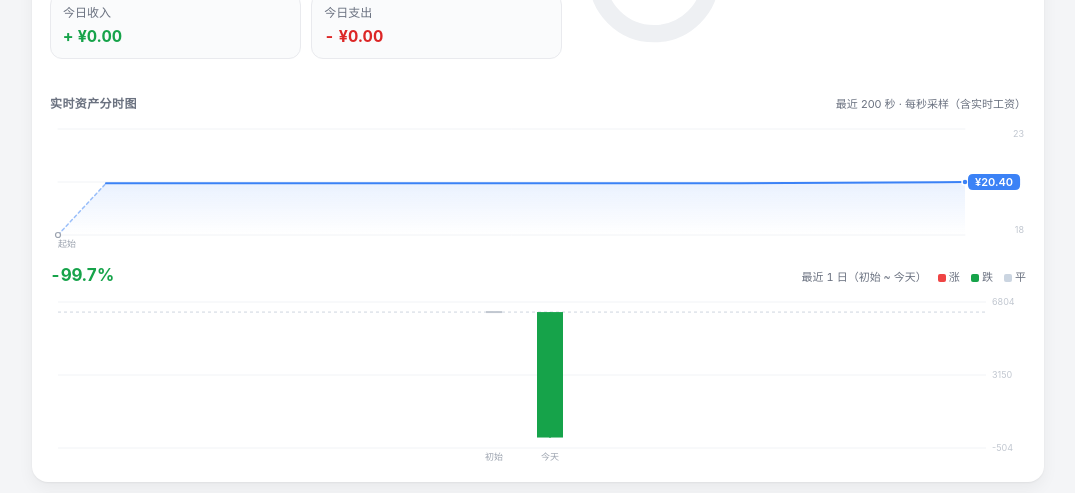
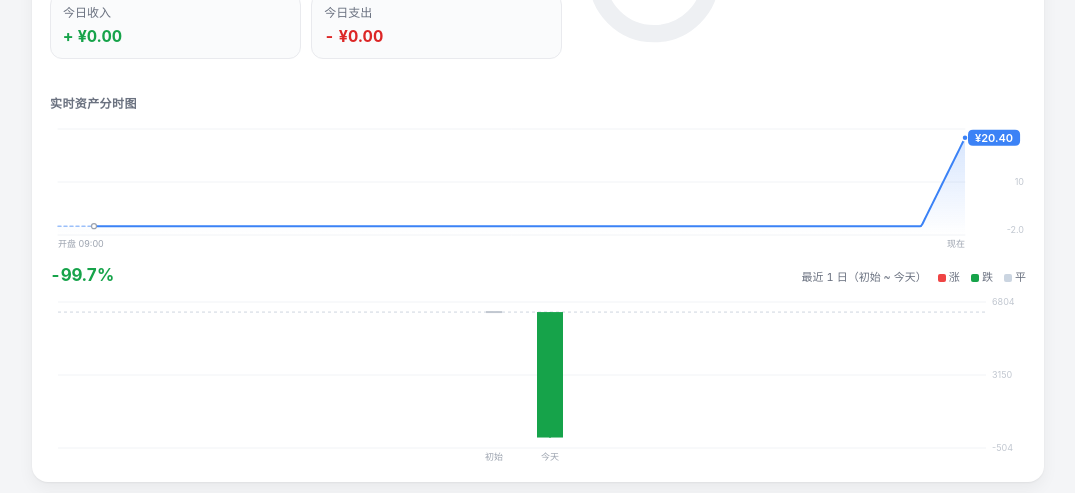
Before and after one commit to yumiziben/my-capital, a plain HTML site: page index.html in a window 1280 px wide. Shown: the part 295-788 px from the top of the page, without its empty margins (102-1177 px from the left). Drawn offline with Linux system fonts and the light colour scheme.

Commit message:
Add files via upload

```diff
--- a/index.html
+++ b/index.html
@@ -508,7 +508,6 @@
         <div class="chart-block">
           <div class="chart-head">
             <div class="card-title">实时资产分时图</div>
-            <div class="chart-legend">最近 200 秒 · 每秒采样（含实时工资）</div>
           </div>
           <canvas id="lineChart" class="chart-canvas"></canvas>
         </div>
@@ -1055,7 +1054,6 @@ function settleTodaySalary() {
   settle = { date: todayStr(now), settled: true, ts: now.getTime(), txId: tx.id, amount: pay };
   saveJSON(K_SETTLE, settle);
   renderAll();
-  pushHistory(currentVirtualAsset);
   drawCharts();
 }
 
@@ -1186,7 +1184,6 @@ function renderDashboard() {
   // 环形图已移出秒级刷新：只随记账/落袋/账户变更（renderAll）重绘
 
   // 折线采样 + 双图重绘
-  pushHistory(currentVirtualAsset);
   drawCharts(now);
 }
 
@@ -1330,12 +1327,35 @@ function chartTheme() {
   };
 }
 
-var assetHistory = [];
-var HISTORY_MAX = 200;
-
-function pushHistory(v) {
-  assetHistory.push({ ts: Date.now(), v: v });
-  if (assetHistory.length > HISTORY_MAX) assetHistory.shift();
+/* =========================================================
+ *  今日分时：数据源 = 今天 0 点开盘 → 现在
+ *  旧版只保留最近 200 秒的滚动采样数组，一刷新就丢、没有连贯感；
+ *  现在【不存任何历史采样】，每次需要时从流水 + 虚拟工资回放重建：
+ *    - 开盘 = 今天 0 点的资产（昨晚自动结算已计入余额，今天工资/流水从 0 起算）；
+ *    - 分钟级采样 virtualAt()（全天最多 360 档）+ 每笔流水的精确跳变点；
+ *    - 实时点（当前动态总资产）绘制时每秒追加，红绿跳动只影响今天；
+ *    - 跨天自动重置：day 变了整个序列重建，天然从新一天 0 点开始画。
+ *  日 K 线继续承载长期历史趋势，两者互不影响。
+ * ========================================================= */
+var todaySeries = { day: '', ver: -1, min: -1, pts: [] };   // 分钟级采样缓存（不含实时点）
+
+function rebuildTodaySeries(today, now, baseNet, settleTs, todayStart) {
+  var elapsed = Math.max(1000, now - todayStart);
+  var n = Math.max(2, Math.min(360, Math.ceil(elapsed / 60000)));   // 1 分钟一档，全天最多 360 档
+  var pts = [];
+  for (var i = 0; i <= n; i++) {
+    var t = todayStart + Math.round(i / n * elapsed);
+    pts.push({ ts: t, v: virtualAt(Math.min(t, now), baseNet, settleTs, todayStart) });
+  }
+  // 精确跳变点：今天 0 点后的每笔流水按真实时刻插入
+  // （转账/还款不影响净资产，画出来是平段；跳变瞬间不会因分钟采样而被抹平）
+  transactions.forEach(function (tx) {
+    if (tx.ts > todayStart && tx.ts <= now) {
+      pts.push({ ts: tx.ts, v: virtualAt(tx.ts, baseNet, settleTs, todayStart) });
+    }
+  });
+  pts.sort(function (a, b) { return a.ts - b.ts; });
+  todaySeries = { day: today, ver: txVersion, min: Math.floor(now / 60000), pts: pts };
 }
 
 function prepareCanvas(cv) {
@@ -1357,13 +1377,9 @@ function shortMoney(v) {
   return v.toFixed(a < 10 ? 1 : 0);
 }
 
-/* 图一：实时资产分时折线（数据源 currentVirtualAsset）
- * 三条规则：
- *   1) 右侧刻度 + 实时金额药丸标签：留白按文字实测宽度动态计算，任何屏幕宽度都不会被裁切；
- *   2) Y 轴强制包含 0 基线：全正数时底部就是 0，有负数时取 min(0, 最低值)，
- *      换算比例 = 资产 / 最高值，直观体现"从 0 开始积累"；
- *   3) 最左端固定一个"起始"锚点（记账史开始前的资产总和，从零起步就是 0），
- *      曲线永远从左端连过来，刷新页面也不会凭空从中间开始画。 */
+/* 记账史开始前的资产总和（当前净资产 − 全部流水影响）。
+ * 用途：日 K 线自动基准（klineBase）与第一天的昨收参照；
+ * 今日分时图不再使用它（开盘 = 今天 0 点资产，见 rebuildTodaySeries）。 */
 var lineAnchorCache = { ver: -1, v: 0 };
 function lineAnchorValue() {
   if (lineAnchorCache.ver !== txVersion) {
@@ -1394,38 +1410,54 @@ function roundRectPath(ctx, x, y, w, h, r) {
   ctx.closePath();
 }
 
-function drawLineChart() {
+/* 图一：今日资产分时（今天 0 点开盘 → 现在，数据源 currentVirtualAsset）
+ * 规则：
+ *   1) X 轴 = 今天 0 点 → 现在；左下角刻度为"开盘 + 今天第一笔流水或上班时间"
+ *      （两者取较早者），右下角为"现在"；
+ *   2) 最左侧开盘价经一小段虚线引入，曲线从开盘连到现在，刷新不丢、跨天自动重置；
+ *   3) Y 轴自适应包含今日最高 / 最低点；跨度不足 5 元时以最新值为中心 ±2.5，
+ *      微小的工资上涨也占满画面；
+ *   4) 贝塞尔中点平滑（面积与实线共用 smoothTo），首尾端点严格贴合真实值；
+ *   5) 右侧刻度 + 实时金额药丸：留白按文字实测宽度动态计算，任何屏幕不裁切。 */
+function drawLineChart(nowMs) {
   var cv = $('lineChart');
   if (!cv || !cv.clientWidth) return;
   var p = prepareCanvas(cv), ctx = p.ctx, W = p.w, H = p.h;
   var padL = 8, padT = 10, padB = 16;
-  var data = assetHistory;
   var tc = chartTheme();
+  var now = nowMs || Date.now();
+  var today = todayStr(new Date(now));
+  var todayStart = dayStartOf(now);
+  var baseNet = staticNet();
+  var settleTs = (settle && settle.settled) ? settle.ts : Infinity;
 
   ctx.font = '10px -apple-system, BlinkMacSystemFont, sans-serif';
-  if (data.length < 2) {
-    ctx.fillStyle = tc.axis2;
-    ctx.fillText('正在采集数据…', padL, H / 2);
-    return;
-  }
-
-  /* ---- 1. Y 轴取值：围绕最近 200 秒的"流动窗口" ----
-   * 不再把 0 强行纳入范围：资产基数大、每秒增量小时，0 基线会把曲线压成顶部的一条死平线。
-   * 规则：取窗口内极值；若跨度不足 5 元，以最新值为中心强制 ±2.5（并保证包住所有点），
-   * 让微小的"阶梯式"上涨占满画面、清晰可见。
-   * 起始锚点可能落在范围之外，绘制时会钳到画布边缘（虚线从边缘引入）。 */
+
+  /* ---- 数据：分钟级采样缓存 + 每秒追加的实时点 ----
+   * 缓存失效：跨天（自动重置）/ 流水变动 / 跨分钟 → 重建回放序列 */
+  if (todaySeries.day !== today || todaySeries.ver !== txVersion ||
+      todaySeries.min !== Math.floor(now / 60000)) {
+    rebuildTodaySeries(today, now, baseNet, settleTs, todayStart);
+  }
+  var pts = todaySeries.pts.slice();
+  pts.push({ ts: now, v: currentVirtualAsset });
+  if (pts.length < 2) return;
+
+  var lastV = currentVirtualAsset;
+
+  /* ---- 1. Y 轴：今日最高 / 最低自适应 ---- */
   var vLo = Infinity, vHi = -Infinity;
-  for (var i = 0; i < data.length; i++) {
-    if (data[i].v < vLo) vLo = data[i].v;
-    if (data[i].v > vHi) vHi = data[i].v;
-  }
-  var lastV = data[data.length - 1].v;
-  var MIN_SPAN = 5;                                          // 最小可视跨度（元）
+  for (var i = 0; i < pts.length; i++) {
+    if (pts[i].v < vLo) vLo = pts[i].v;
+    if (pts[i].v > vHi) vHi = pts[i].v;
+  }
+  var vmin, vmax;
+  var MIN_SPAN = 5;
   if (vHi - vLo < MIN_SPAN) {
     vmin = Math.min(vLo, lastV - MIN_SPAN / 2);              // 最新值 ±2.5 为核心
     vmax = Math.max(vHi, lastV + MIN_SPAN / 2);
   } else {
-    var padSpan = (vHi - vLo) * 0.1;                         // 正常波动：上下各留 10%
+    var padSpan = (vHi - vLo) * 0.1;                         // 上下各留 10%
     vmin = vLo - padSpan;
     vmax = vHi + padSpan;
   }
@@ -1450,39 +1482,27 @@ function drawLineChart() {
   var padR = Math.max(Math.ceil(axisW) + 10, Math.ceil(tagW) + 8, 40);
   var plotW = W - padL - padR, plotH = H - padT - padB;
 
-  /* ---- 3. X 轴：最左 10%（最多 48px）留给"起始 → 第一个实时点"的过渡段 ---- */
-  var anchorX = padL;
-  var curveX = padL + Math.min(plotW * 0.1, 48);
-  var curveW = padL + plotW - curveX;
-  function X(n) { return curveX + n / (data.length - 1) * curveW; }
+  /* ---- 3. X 轴：今天 0 点 → 现在；最左 8%（≤36px）留给开盘虚线引入段 ---- */
+  var leadX = padL + Math.min(plotW * 0.08, 36);
+  var daySpan = Math.max(1, now - todayStart);
+  function X(ts) { return leadX + (ts - todayStart) / daySpan * (padL + plotW - leadX); }
   function Y(v) { return padT + (1 - (v - vmin) / span) * plotH; }
 
-  // 起始锚点：值可能在新窗口范围之外，钳到画布上下边缘，虚线从边缘引入
-  var anchorV = lineAnchorValue();
-  var anchorPt = { x: anchorX, y: Math.max(padT, Math.min(padT + plotH, Y(anchorV))) };
-  var pts = [];
-  for (var j = 0; j < data.length; j++) pts.push({ x: X(j), y: Y(data[j].v) });
-  var last = pts[pts.length - 1];
+  for (var j = 0; j < pts.length; j++) pts[j] = { x: X(pts[j].ts), y: Y(pts[j].v) };
+  var first = pts[0];                                       // 开盘点（今天 0 点）
+  var last = pts[pts.length - 1];                           // 实时点
 
   // 实时金额药丸的几何位置（先算好，后面的刻度文字要避让它）
   var tagH = 16;
   var tagX = padL + plotW + 3;
   var tagY = Math.max(padT, Math.min(padT + plotH - tagH, last.y - tagH / 2));
 
-  /* ---- 网格 / 0 基线 / 右侧刻度 ---- */
+  /* ---- 网格 / 右侧刻度 ---- */
   ctx.strokeStyle = tc.grid;
   ctx.lineWidth = 1;
   for (var g = 0; g <= 2; g++) {
     var gy = padT + g / 2 * plotH;
     ctx.beginPath(); ctx.moveTo(padL, gy); ctx.lineTo(padL + plotW, gy); ctx.stroke();
-  }
-  // 0 基线略微加重，强调"从底部往上积累"的起点
-  if (Math.abs(vmin) < 0.005) {
-    ctx.strokeStyle = tc.flat;
-    ctx.beginPath();
-    ctx.moveTo(padL, padT + plotH);
-    ctx.lineTo(padL + plotW, padT + plotH);
-    ctx.stroke();
   }
   ctx.font = axisFont;
   ctx.fillStyle = tc.axis;
@@ -1499,9 +1519,8 @@ function drawLineChart() {
   ctx.textBaseline = 'alphabetic';
 
   /* ---- 平滑贝塞尔路径：以相邻采样点的中点为端点、真实采样点为控制点 ----
-   * 曲线恒过每段中点、始终从首个真实点出发、终止于最后一个真实点，
-   * 采样点的高度（金额）不被篡改；垂直暴跌的拐弯处形成圆滑"滑梯"，
-   * 每秒几分的工资上涨呈现连续缓慢上扬的弧度。 */
+   * 曲线恒过每段中点、始终从开盘点出发、终止于实时点，采样高度不被篡改；
+   * 流水跳变的拐弯处形成圆滑"滑梯"，工资的连续缓升呈现优美弧度。 */
   function smoothTo() {
     for (var s = 1; s < pts.length - 1; s++) {
       var mx = (pts[s].x + pts[s + 1].x) / 2;
@@ -1511,35 +1530,35 @@ function drawLineChart() {
     ctx.lineTo(last.x, last.y);
   }
 
-  /* ---- 面积：从起始锚点铺到底部，整片渐变（边界走同一条平滑曲线） ---- */
+  /* ---- 面积：从开盘水平线铺到底部，整片渐变（边界走同一条平滑曲线） ---- */
   var grad = ctx.createLinearGradient(0, padT, 0, padT + plotH);
   grad.addColorStop(0, tc.fillTop);
   grad.addColorStop(1, tc.fillBottom);
   ctx.beginPath();
-  ctx.moveTo(anchorPt.x, anchorPt.y);
-  ctx.lineTo(pts[0].x, pts[0].y);
+  ctx.moveTo(padL, first.y);
+  ctx.lineTo(first.x, first.y);
   smoothTo();
   ctx.lineTo(last.x, padT + plotH);
-  ctx.lineTo(anchorPt.x, padT + plotH);
+  ctx.lineTo(padL, padT + plotH);
   ctx.closePath();
   ctx.fillStyle = grad;
   ctx.fill();
 
-  /* ---- 起始段：虚线弱化，读作"历史/起点段" ---- */
+  /* ---- 开盘引入段：虚线弱化，读作"今天从开盘价起步" ---- */
   ctx.save();
   ctx.globalAlpha = .5;
   ctx.setLineDash([3, 3]);
   ctx.strokeStyle = tc.line;
   ctx.lineWidth = 1.5;
   ctx.beginPath();
-  ctx.moveTo(anchorPt.x, anchorPt.y);
-  ctx.lineTo(pts[0].x, pts[0].y);
+  ctx.moveTo(padL, first.y);
+  ctx.lineTo(first.x, first.y);
   ctx.stroke();
   ctx.restore();
 
   /* ---- 实时段：平滑贝塞尔实线 + 圆头（首尾端点严格贴合真实值） ---- */
   ctx.beginPath();
-  ctx.moveTo(pts[0].x, pts[0].y);
+  ctx.moveTo(first.x, first.y);
   smoothTo();
   ctx.strokeStyle = tc.line;
   ctx.lineWidth = 2;
@@ -1547,18 +1566,34 @@ function drawLineChart() {
   ctx.lineCap = 'round';
   ctx.stroke();
 
-  /* ---- 起始锚点：空心小圆 + "起始"字样 ---- */
+  /* ---- 开盘锚点：空心小圆 ---- */
   ctx.beginPath();
-  ctx.arc(anchorPt.x, anchorPt.y, 2.5, 0, Math.PI * 2);
+  ctx.arc(first.x, first.y, 2.5, 0, Math.PI * 2);
   ctx.fillStyle = tc.bodyBg;
   ctx.fill();
   ctx.strokeStyle = tc.axis2;
   ctx.lineWidth = 1.2;
   ctx.stroke();
+
+  /* ---- X 轴刻度：左 = 开盘 + 今天第一笔流水/上班时间（取较早），右 = 现在 ---- */
+  var firstAct = null;
+  transactions.forEach(function (tx) {
+    if (tx.ts >= todayStart && tx.ts <= now && (firstAct === null || tx.ts < firstAct)) firstAct = tx.ts;
+  });
+  if (settings.autoAccrual) {
+    var ws = payBounds(now).start;
+    if (ws >= todayStart && ws <= now && (firstAct === null || ws < firstAct)) firstAct = ws;
+  }
+  function fmtHM(t) {
+    var d = new Date(t);
+    return ('0' + d.getHours()).slice(-2) + ':' + ('0' + d.getMinutes()).slice(-2);
+  }
   ctx.fillStyle = tc.axis2;
   ctx.font = axisFont;
   ctx.textAlign = 'left';
-  ctx.fillText('起始', anchorPt.x, H - 4);
+  ctx.fillText('开盘' + (firstAct ? ' ' + fmtHM(firstAct) : ''), padL, H - 4);
+  ctx.textAlign = 'right';
+  ctx.fillText('现在', padL + plotW, H - 4);
 
   /* ---- 末端圆点 ---- */
   ctx.beginPath();
@@ -1984,7 +2019,7 @@ function klineHit(clientX, cv) {
 })();
 
 function drawCharts(nowMs) {
-  drawLineChart();
+  drawLineChart(nowMs);
   drawKlineChart(nowMs);
 }
 
@@ -2296,7 +2331,6 @@ $('btnAddTx').addEventListener('click', function () {
   $('fAmount').value = '';
   $('fNote').value = '';
   renderAll();
-  pushHistory(currentVirtualAsset);   // 收支会让折线跳变；转账/还款不改变净资产，曲线保持平稳
   drawCharts();
 });
 
@@ -2363,7 +2397,6 @@ $('txList').addEventListener('click', function (e) {
     saveJSON(K_ACC, accounts);
   }
   renderAll();
-  pushHistory(currentVirtualAsset);
   drawCharts();
 });
 
@@ -2427,7 +2460,6 @@ function confirmRepay() {
 
   repayMask.classList.remove('show');
   renderAll();
-  pushHistory(currentVirtualAsset);   // 总净资产不变，折线保持平稳
   drawCharts();
 }
 
@@ -2576,7 +2608,6 @@ $('btnSaveSettings').addEventListener('click', function () {
   saveJSON(K_SET, settings);
 
   renderAll();
-  pushHistory(currentVirtualAsset);
   drawCharts();
   alert('计薪设置已保存');
 });
@@ -2666,7 +2697,6 @@ $('btnSaveAccount').addEventListener('click', function () {
     resetAccountForm();
   }
   renderAll();
-  pushHistory(currentVirtualAsset);
   drawCharts();
 });
 
@@ -2789,7 +2819,6 @@ $('fileInput').addEventListener('change', function (e) {
 
       mask.classList.remove('show');
       renderAll();
-      pushHistory(currentVirtualAsset);
       drawCharts();
       alert('导入成功，共恢复 ' + accounts.length + ' 个账户、' + transactions.length + ' 条流水');
     } catch (err) {
@@ -2821,7 +2850,6 @@ switchType('expense');
 
 // 预填基线采样，打开即有走势
 for (var si = 0; si < 12; si++) {
-  pushHistory(staticNet() + (settledToday() ? 0 : earnedRaw(Date.now())));
 }
 
 renderAll();
```
